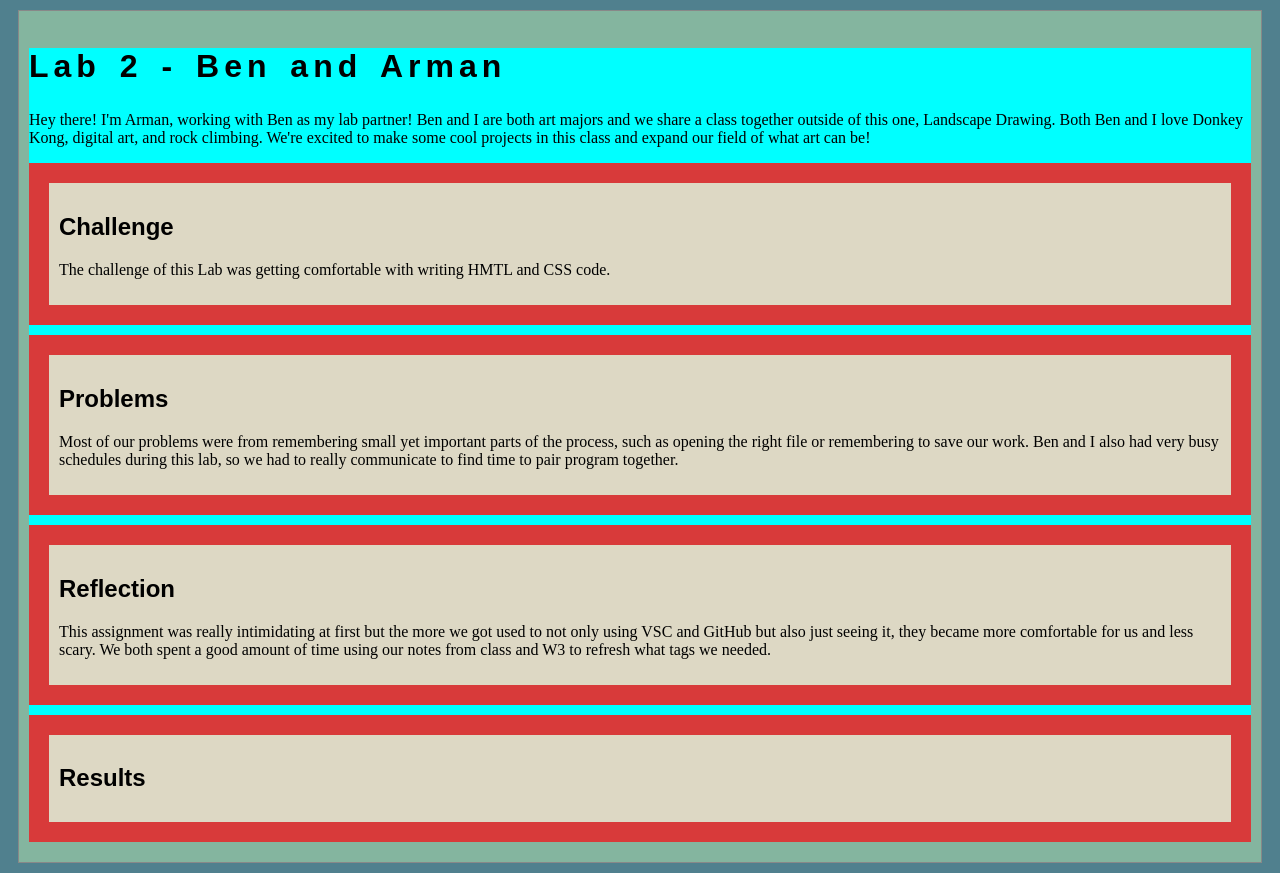
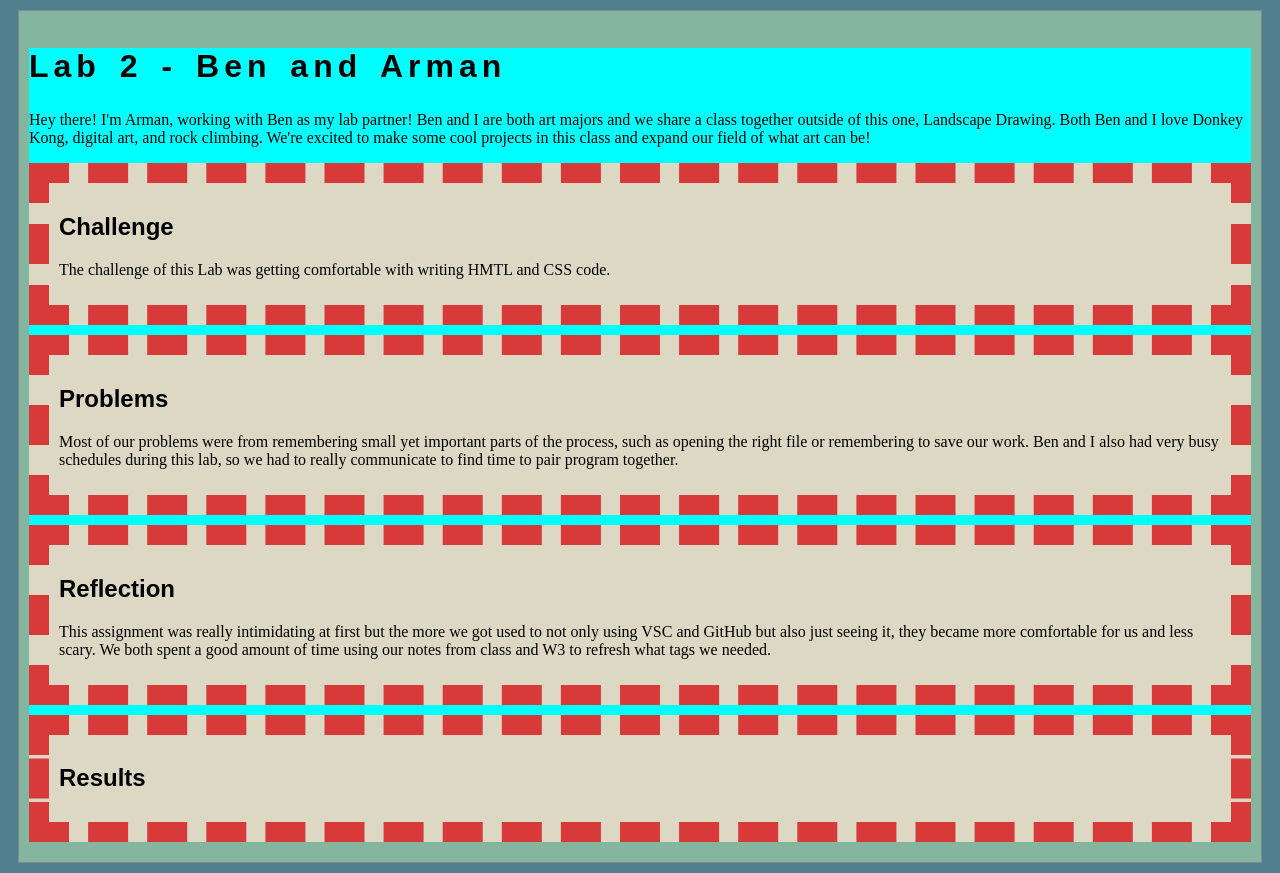
Before and after one commit to armanjmoslehi/art101, a web app: file lab2/index.html in a window 1280 px wide. Run offline with its HTML, style and script files only (its server is not run), Linux system fonts and the light colour scheme.

Commit message:
Update lab.css

```diff
--- a/lab2/css/lab.css
+++ b/lab2/css/lab.css
@@ -4,10 +4,11 @@
 .minor-section {
     padding: 10px;
     margin-bottom: 10px;
-    border: solid 20px #d83a3a;
+    border: dashed 20px #d83a3a;
     background-color: #DDD8C4;
   }
 
 section {
   background-color: aqua;
+
 }
```
